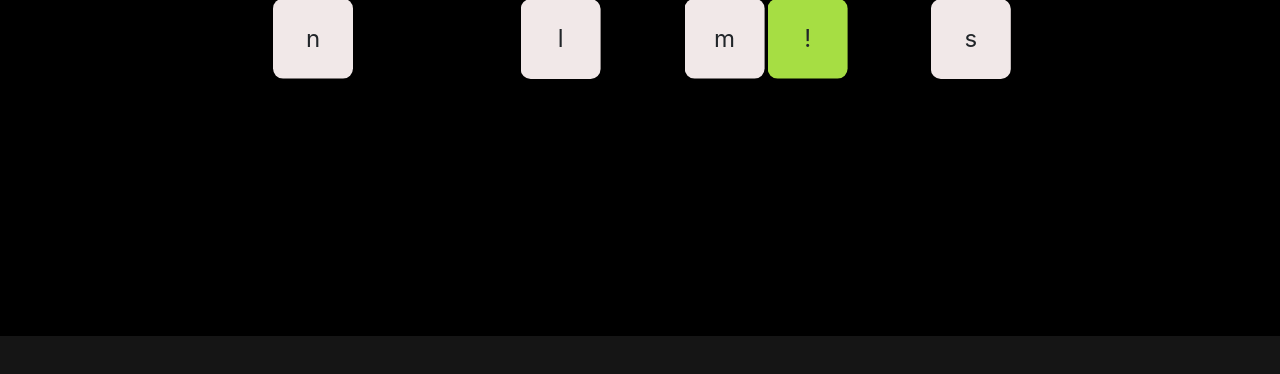
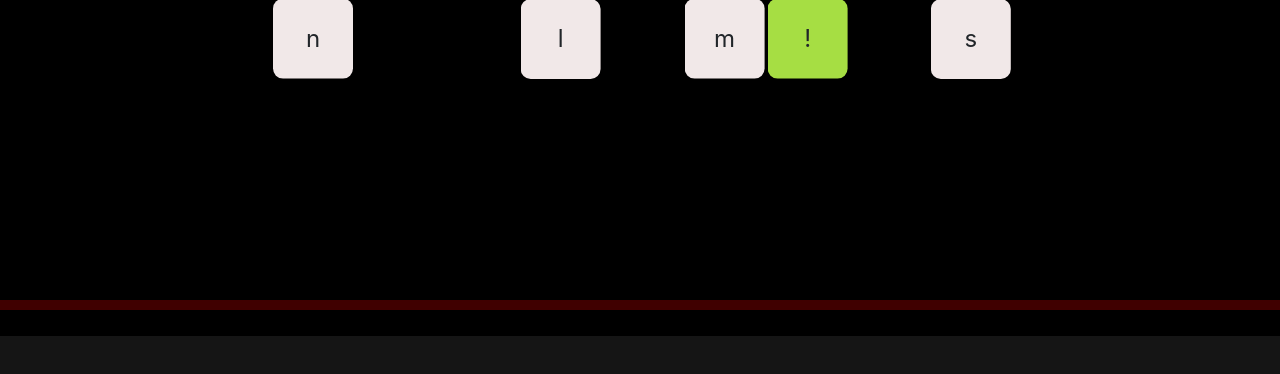
Before and after one commit to fahimafarook/my-portfolio, a React (Create React App) app: page / in a window 1280 px wide. Shown: the part 1264-1638 px from the top of the page. Built offline with nearby package versions, Linux system fonts and the light colour scheme; the HTML template or start-up script is replaced by a standard one.

Commit message:
Update helper.css

```diff
--- a/src/assets/css/helper.css
+++ b/src/assets/css/helper.css
@@ -302,7 +302,7 @@
   z-index: 10;
   z-index: 30;
   bottom:-48%;
-  color: black;;
+  color: rgb(255, 0, 0);;
   }
 
   .enter-key{
```
